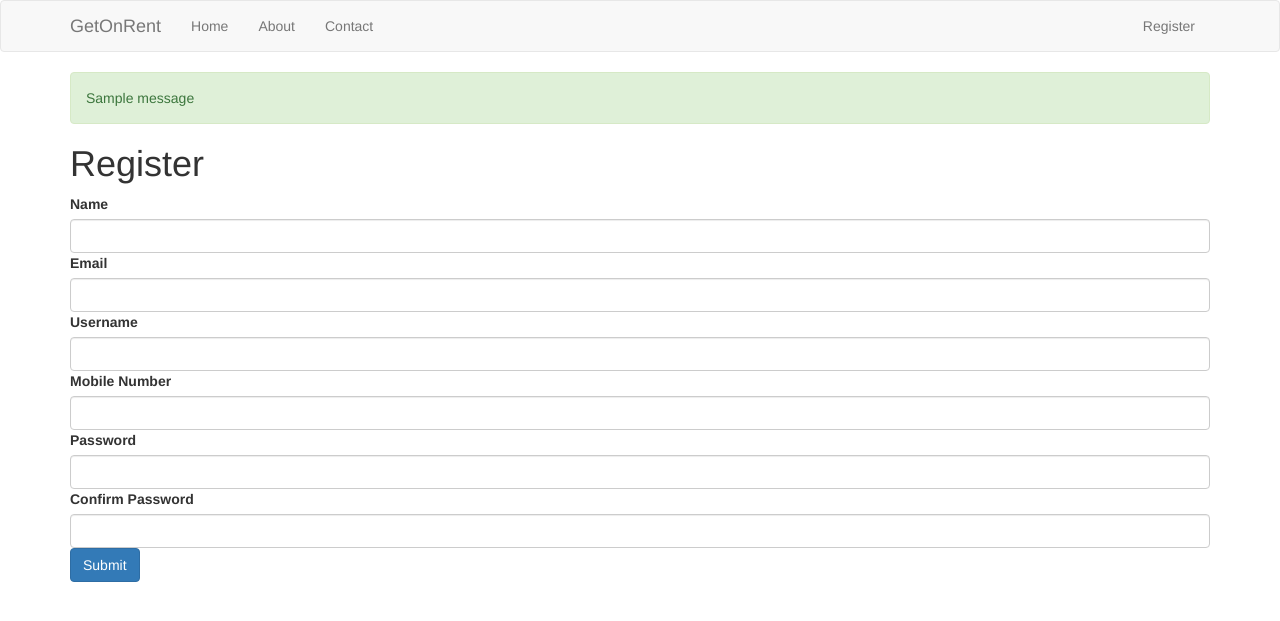
After one commit to anubhav253/GetOnRent, a Flask app: page /register in a window 1280 px wide. The commit adds this page. Shown: the top 621 px of the page. Run offline with Flask 2, Linux system fonts and the light colour scheme; one stand-in notice (Sample message) is shown; parts of the project's set-up code (start-up, migrations or seed data) failed here and were passed over; some libraries are stand-ins or nearby versions.

Commit message:
Register page created.

```diff
--- a/app.py
+++ b/app.py
@@ -1,6 +1,20 @@
-from flask import Flask, render_template
+from flask import Flask, render_template, flash, request, redirect, url_for, session, logging, json, jsonify
+from flask_mysqldb import MySQL
+from wtforms import Form, StringField, TextAreaField, PasswordField, validators
+from passlib.hash import sha256_crypt
 
 app = Flask(__name__)
+
+dataCon = json.load(open('config.json'))
+dbCred = dataCon["dbCred"]
+
+app.config['MYSQL_HOST'] = dbCred["host"]
+app.config['MYSQL_USER'] = dbCred["user"]
+app.config['MYSQL_PASSWORD'] = dbCred["passwd"]
+app.config['MYSQL_DB'] = dbCred["db"]
+app.config['MYSQL_CURSORCLASS'] = 'DictCursor'
+# init MYSQL
+mysql = MySQL(app)
 
 @app.route('/')
 def index():
@@ -14,5 +28,38 @@ def about():
 def contact():
     return render_template('contact.html')
 
+class RegisterForm(Form):
+    name = StringField('Name', [validators.Length(min=1, max=50)])
+    username = StringField('Username', [validators.Length(min=4, max=25)])
+    phone = StringField('Mobile Number', [validators.Length(min=10, max=10)])
+    email = StringField('Email', [validators.Length(min=6, max=50)])
+    password = PasswordField('Password', [
+        validators.DataRequired(),
+        validators.EqualTo('confirm', message='Passwords do not match')
+    ])
+    confirm = PasswordField('Confirm Password')
+
+
+# User Register
+@app.route('/register', methods=['GET', 'POST'])
+def register():
+    form = RegisterForm(request.form)
+    if request.method == 'POST' and form.validate():
+        name = form.name.data
+        email = form.email.data
+        username = form.username.data
+        password = sha256_crypt.encrypt(str(form.password.data))
+        phone = form.phone.data
+
+        cur = mysql.connection.cursor()
+        cur.execute("INSERT INTO users(name, email, username, password, phone) VALUES(%s, %s, %s, %s, %s)", (name, email, username, password, phone))
+        mysql.connection.commit()
+        cur.close()
+
+        flash('You are now registered and can log in', 'success')
+        return redirect(url_for('login'))
+    return render_template('register.html', form=form)
+
 if __name__ == '__main__':
+    app.secret_key='secret123'
     app.run(debug=True)
--- /dev/null
+++ b/templates/includes/_formhelpers.html
@@ -0,0 +1,9 @@
+{% macro render_field(field) %}
+  {{ field.label }}
+  {{ field(**kwargs)|safe }}
+  {% if field.errors %}
+    {% for error in field.errors %}
+      <span class="help-inline">{{ error }}</span>
+    {% endfor %}
+  {% endif %}
+{% endmacro %}
--- /dev/null
+++ b/templates/includes/_messages.html
@@ -0,0 +1,15 @@
+{% with messages = get_flashed_messages(with_categories=true) %}
+  {% if messages %}
+    {% for category, message in messages %}
+      <div class="alert alert-{{ category }}">{{ message }}</div>
+    {% endfor %}
+  {% endif %}
+{% endwith %}
+
+{% if error %}
+  <div class="alert alert-danger">{{error}}</div>
+{% endif %}
+
+{% if msg %}
+  <div class="alert alert-success">{{msg}}</div>
+{% endif %}
--- a/templates/includes/_navbar.html
+++ b/templates/includes/_navbar.html
@@ -15,6 +15,9 @@
         <li><a href="/about">About</a></li>
         <li><a href="/contact">Contact</a></li>
       </ul>
+      <ul class="nav navbar-nav navbar-right">
+          <li><a href="/register">Register</a></li>
+        </ul>
     </div>
   </div>
 </nav>
--- a/templates/layout.html
+++ b/templates/layout.html
@@ -8,7 +8,8 @@
   <body>
     {% include 'includes/_navbar.html' %}
     <div class="container">
-    {% block body %}{% endblock %}
+      {% include 'includes/_messages.html' %}
+      {% block body %}{% endblock %}
     </div>
 
     <script src="https://maxcdn.bootstrapcdn.com/bootstrap/3.3.7/js/bootstrap.min.js"></script>
--- /dev/null
+++ b/templates/register.html
@@ -0,0 +1,27 @@
+{% extends 'layout.html' %}
+
+{% block body %}
+    <h1>Register</h1>
+    {% from "includes/_formhelpers.html" import render_field %}
+    <form method='POST' action="">
+        <div class="form.group">
+            {{render_field(form.name, class_="form-control")}}
+        </div>
+        <div class="form.group">
+                {{render_field(form.email, class_="form-control")}}
+        </div>
+        <div class="form.group">
+                {{render_field(form.username, class_="form-control")}}
+        </div>
+        <div class="form.group">
+                {{render_field(form.phone, class_="form-control")}}
+        </div>
+        <div class="form.group">
+                {{render_field(form.password, class_="form-control")}}
+        </div>
+        <div class="form.group">
+                {{render_field(form.confirm, class_="form-control")}}
+        </div>
+        <p><input type="submit" class="btn btn-primary" value="Submit"></p>
+    </form>
+{% endblock %}
```
